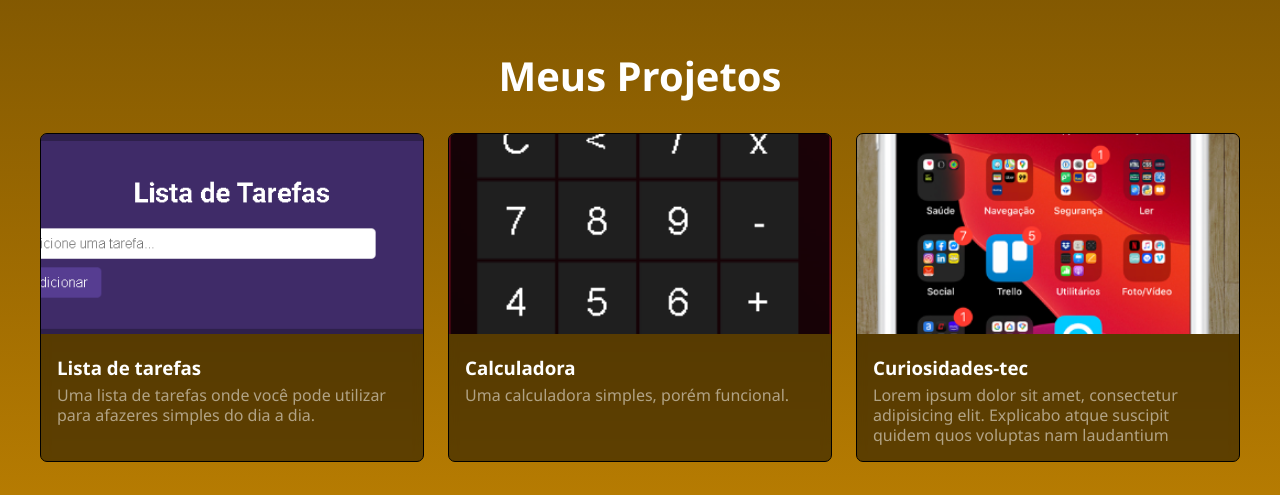
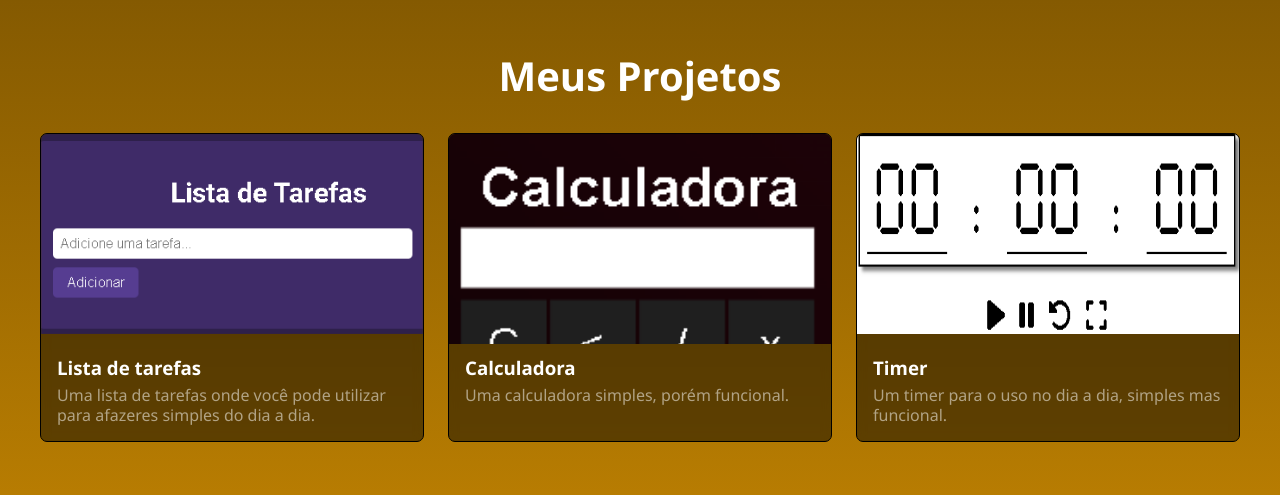
Before and after one commit to JoaoPaulodaSilvaSousa/Faculdade, a plain HTML site: page Portfolio/index.html in a window 1280 px wide. Shown: the part 1300-1795 px from the top of the page. Drawn offline with nearby package versions, Linux system fonts and the light colour scheme.

Commit message:
update projportf

```diff
--- a/Portfolio/estilo.css
+++ b/Portfolio/estilo.css
@@ -172,6 +172,19 @@ body {
     width: 100%;
     object-fit: cover; /*Se você quer estilizar uma imagem real no HTML, use object-fit. | Se quer estilizar uma imagem como fundo de um div, use background-size.*/
 }
+#img1 {
+    object-position: 10% center;
+    transform: scale(0.999);
+}
+
+#img2 {
+    object-position: top;
+    transform: scale(1.1);
+}
+
+#img3 {
+    object-fit: fill;
+}
 
 .caixa-texto {
     padding: 1rem;
@@ -221,6 +234,12 @@ body {
     width: 300px;
     padding: 30px;
     animation: flutuar 5s ease-in-out infinite;
+    transition:
+      opacity 1s ease,
+      transform 1s ease,
+      box-shadow 1s ease,
+      border-radius 1s ease,
+      border 1s ease;
 }
 
 .bloco-img:hover .redes-imagens { /*Quando o mouse estiver sobre qualquer parte do container .bloco-img, aplique opacity: 0.4 a todas as .redes-imagens dentro dele*/
--- a/Portfolio/index.html
+++ b/Portfolio/index.html
@@ -37,7 +37,7 @@
         <div class="projetos-caixa">
             <div class="projetos-card">
                 <a href="https://joaopaulodasilvasousa.github.io/ToDoList/" target="_blank"><img
-                        src="imagens/todolist.PNG" alt="" class="projetos-img"></a>
+                        src="imagens/todolist.PNG" alt="Uma lista de tarefas" id="img1" class="projetos-img"></a>
                 <div class="caixa-texto">
                     <h3 class="subh">Lista de tarefas</h3>
                     <p class="projetosp">Uma lista de tarefas onde você pode utilizar para afazeres simples do dia a dia.</p>
@@ -45,7 +45,7 @@
             </div>
 
             <div class="projetos-card">
-                <a href="https://joaopaulodasilvasousa.github.io/Calculadora/" target="_blank"><img src="imagens/calculadora.PNG" alt="" class="projetos-img"></a>
+                <a href="https://joaopaulodasilvasousa.github.io/Calculadora/" target="_blank"><img src="imagens/calculadora.PNG" alt="Uma calculadora" id="img2" class="projetos-img"></a>
                 <div class="caixa-texto">
                     <h3 class="subh">Calculadora</h3>
                     <p class="projetosp">Uma calculadora simples, porém funcional.</p>
@@ -53,12 +53,11 @@
             </div>
 
             <div class="projetos-card">
-                <a href="https://joaopaulodasilvasousa.github.io/projeto-social/" target="_blank"><img
-                        src="imagens/tela.PNG" alt="" class="projetos-img"></a>
+                <a href="https://joaopaulodasilvasousa.github.io/Temporizador/" target="_blank"><img
+                        src="imagens/timer.PNG" alt="Um timer" id="img3" class="projetos-img"></a>
                 <div class="caixa-texto">
-                    <h3 class="subh">Curiosidades-tec</h3>
-                    <p class="projetosp">Lorem ipsum dolor sit amet, consectetur adipisicing elit. Explicabo atque
-                        suscipit quidem quos voluptas nam laudantium</p>
+                    <h3 class="subh">Timer</h3>
+                    <p class="projetosp">Um timer para o uso no dia a dia, simples mas funcional.</p>
                 </div>
             </div>
 
@@ -68,9 +67,9 @@
         <h1 id="redes-sociais" class="redes-titulo">Minhas redes sociais</h1>
         <div class="bloco-img">
             <a href="https://github.com/JoaoPaulodaSilvaSousa" target="_blank"><img
-                    src="imagens/Github-desktop-logo-symbol.svg.png" alt="" class="redes-imagens"></a>
-            <a href="#"><img src="imagens/Instagram_logo_2022.svg.webp" alt="" class="redes-imagens"></a>
-            <a href="#"><img src="imagens/Facebook_f_logo_(2019).svg.png" alt="" class="redes-imagens"></a>
+                    src="imagens/Github-desktop-logo-symbol.svg.png" alt="github" class="redes-imagens"></a>
+            <a href="#"><img src="imagens/Instagram_logo_2022.svg.webp" alt="Instgram" class="redes-imagens"></a>
+            <a href="#"><img src="imagens/Facebook_f_logo_(2019).svg.png" alt="Facebook" class="redes-imagens"></a>
         </div>
     </section>
     <footer id="roda-pe"></footer>
```
Also changed, not shown: Portfolio/imagens/tela.PNG (deleted), Portfolio/imagens/timer.PNG (added).
